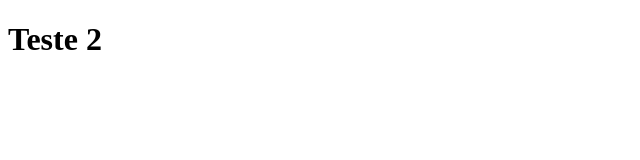
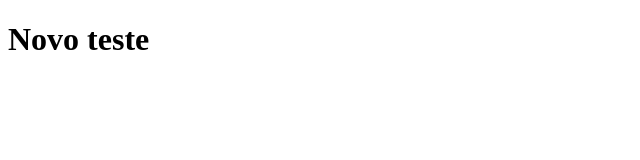
Before and after one commit to arthurprisco/clone-tabnews, a Next.js app: page / in a window 1280 px wide. Shown: the top 160 px of the page, without its empty margins (0-640 px from the left). Built offline with nearby package versions, Linux system fonts and the light colour scheme.

Commit message:
Corrigindo erro do git

```diff
--- a/pages/index.js
+++ b/pages/index.js
@@ -1,5 +1,5 @@
 function Home() {
-  return <h1>Teste 2</h1>;
+  return <h1>Novo teste</h1>;
 }
 
 export default Home;
```
